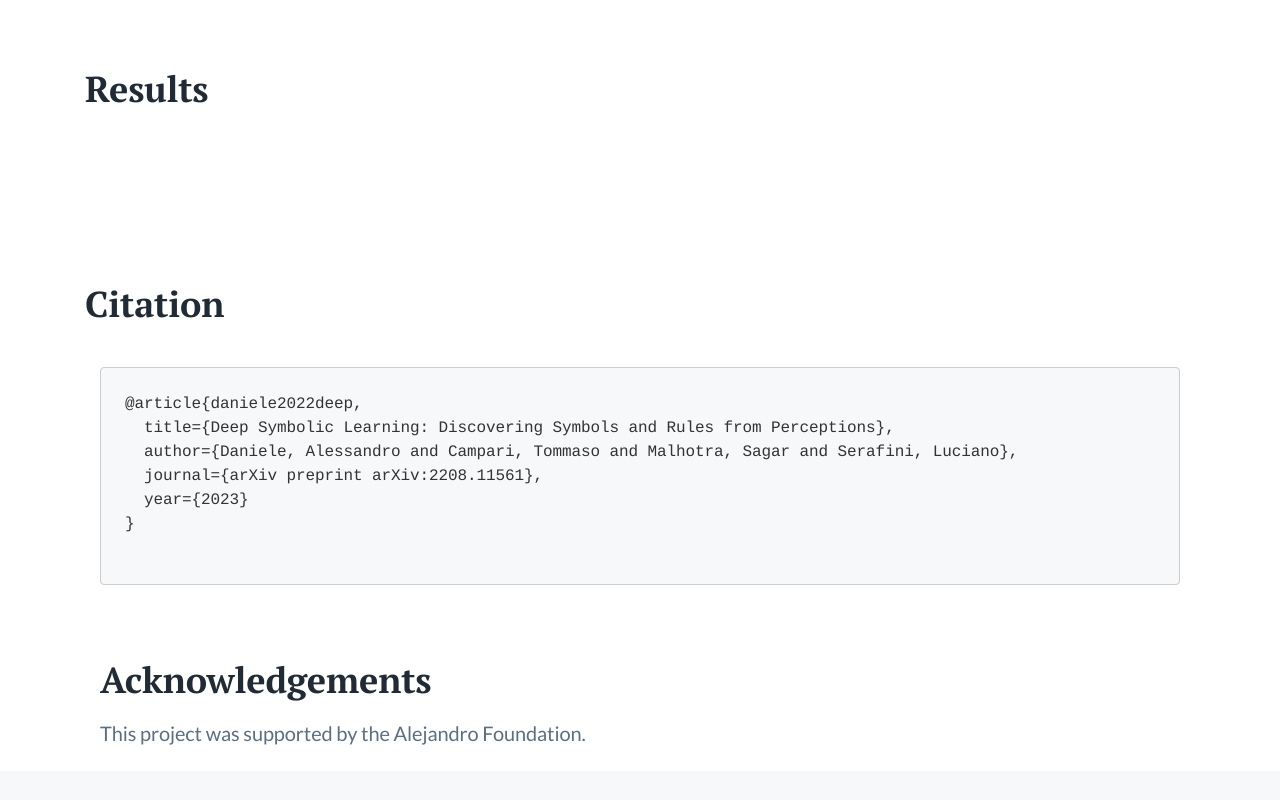
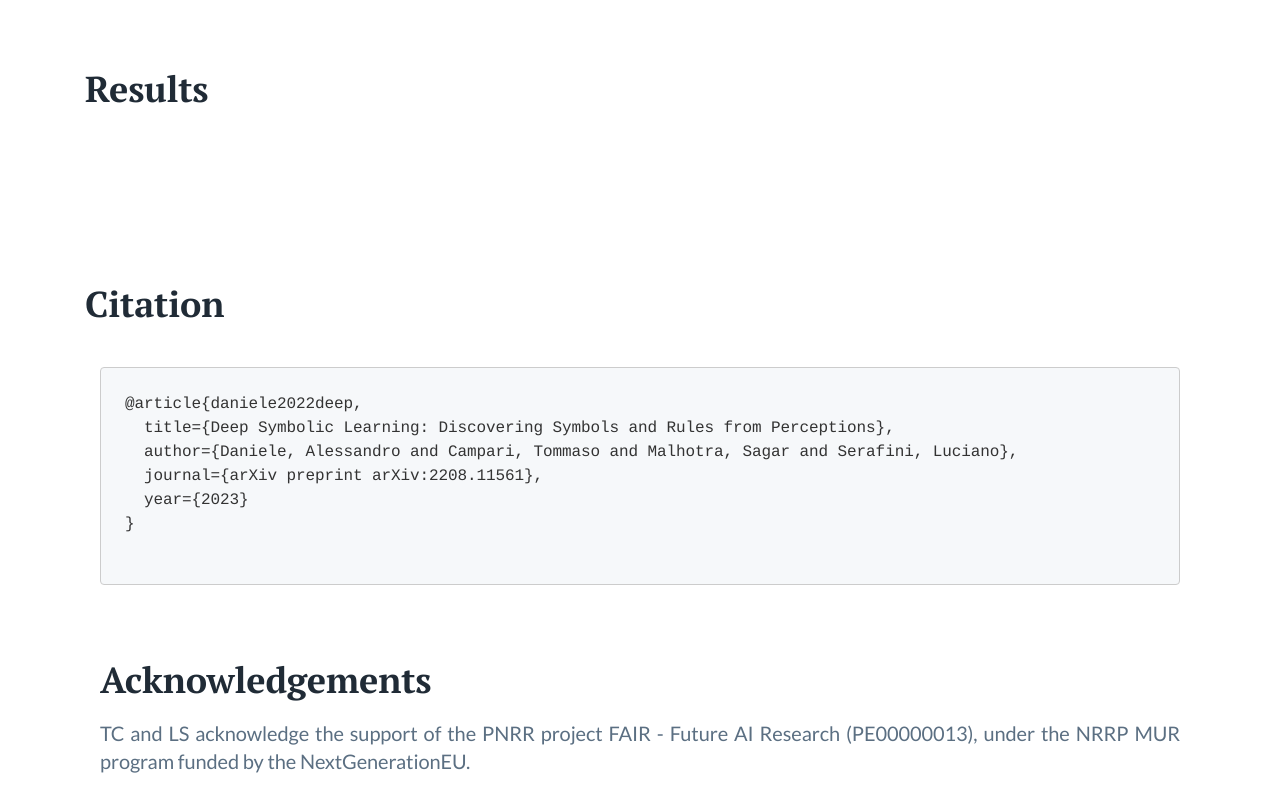
Before and after one commit to dkm-fbk/dkm-fbk.github.io, a plain HTML site: page projects/dsl.html in a window 1280 px wide. Shown: the part 1222-2022 px from the top of the page. Before the commit the page ends 1993 px from the top, so only its background shows below. Drawn offline with nearby package versions, Linux system fonts and the light colour scheme.

Commit message:
ack DSL updated

```diff
--- a/projects/dsl.html
+++ b/projects/dsl.html
@@ -120,7 +120,7 @@
                     <div class="col-lg-12 col-md-12 col-sm-12 col-xs-12">
                         <h2>Acknowledgements</h2>
                         <p class="text-justify">
-                            This project was supported by the Alejandro Foundation.
+                            TC and LS acknowledge the support  of the PNRR project FAIR -  Future AI Research (PE00000013),  under the NRRP MUR program funded by the NextGenerationEU.
                         </p>
                     </div>
                 </div>
```
